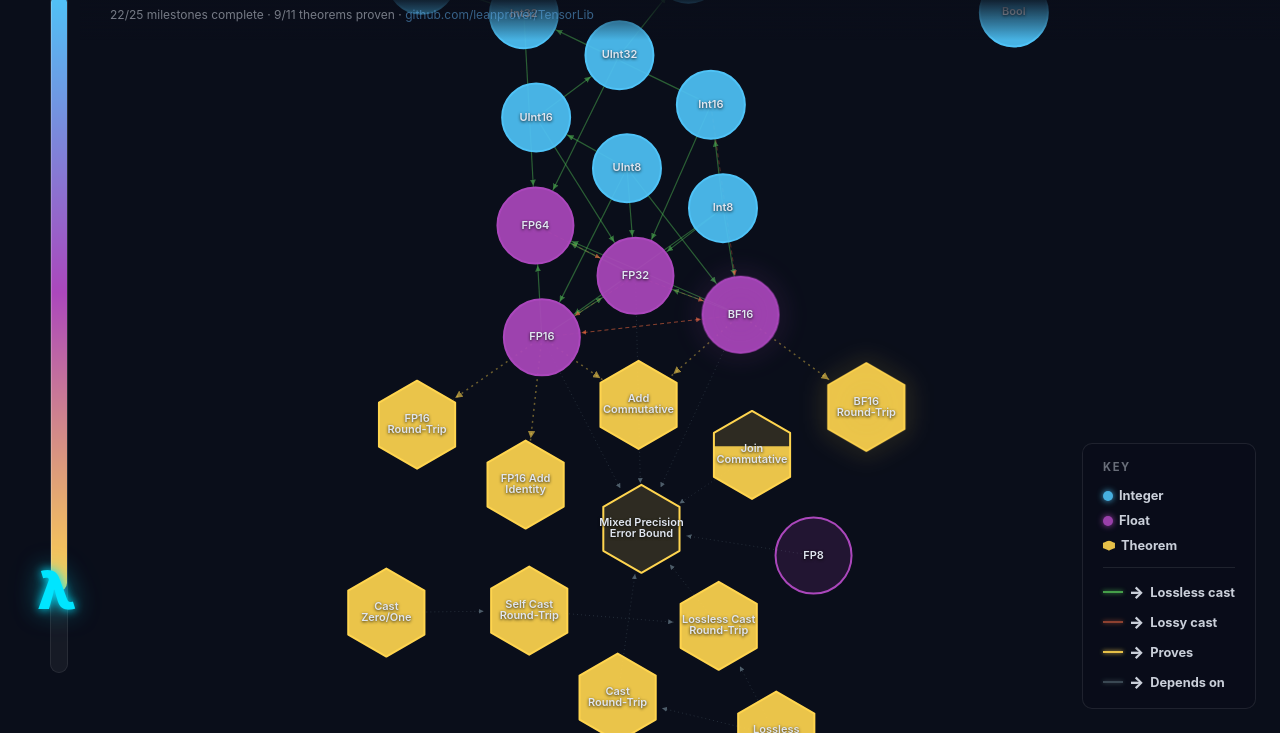
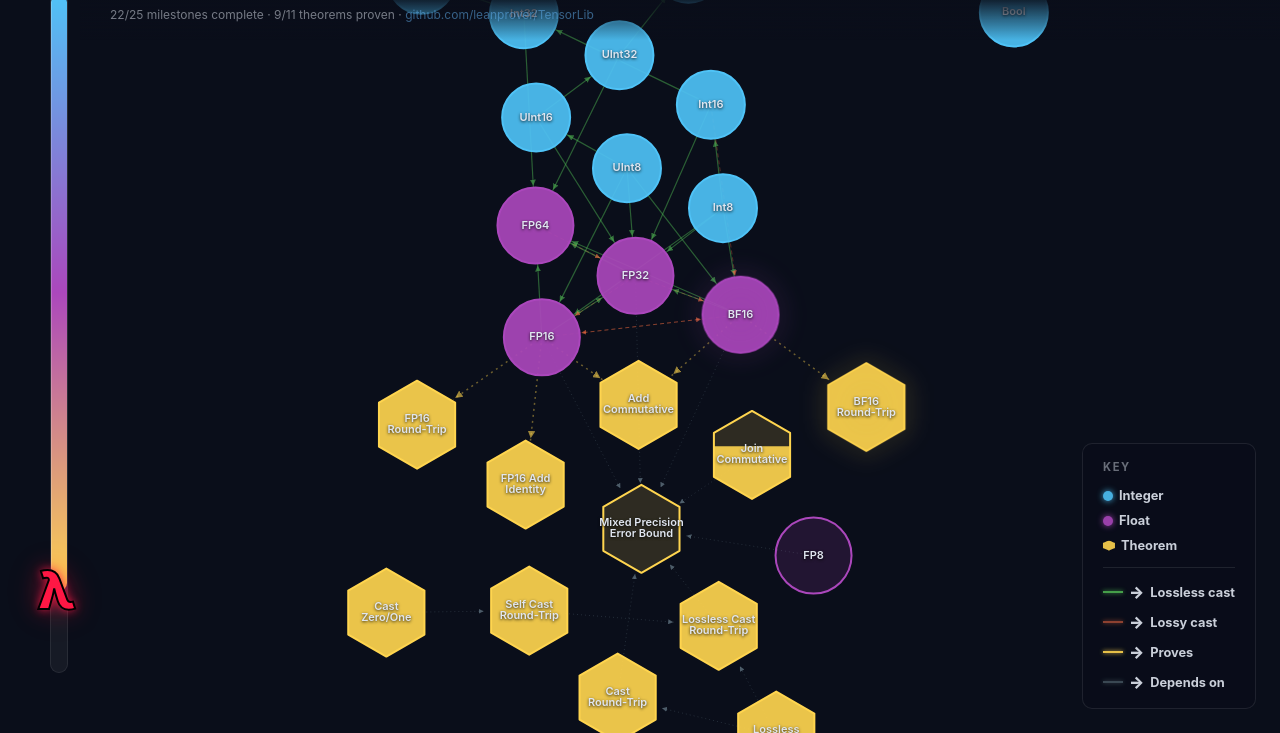
Before and after one commit to SmoothThunk/TensorLib-Timeline-Visual, a plain HTML site: page index.html in a window 1280 px wide. Shown: the part 67-800 px from the top of the page. Drawn offline with nearby package versions, Linux system fonts and the light colour scheme.

Commit message:
Make lambda bright red with black outline

```diff
--- a/style.css
+++ b/style.css
@@ -152,8 +152,9 @@ body {
   left: 38px;
   font-size: 52px;
   font-weight: 900;
-  color: #00e5ff;
-  text-shadow: 0 0 10px #00e5ff, 0 0 24px rgba(0, 229, 255, 0.5), 0 0 40px rgba(0, 229, 255, 0.2);
+  color: #ff1744;
+  text-shadow: 0 0 10px #ff1744, 0 0 24px rgba(255, 23, 68, 0.5), 0 0 40px rgba(255, 23, 68, 0.2);
+  -webkit-text-stroke: 2px #000;
   cursor: grab;
   z-index: 300;
   user-select: none;
```
